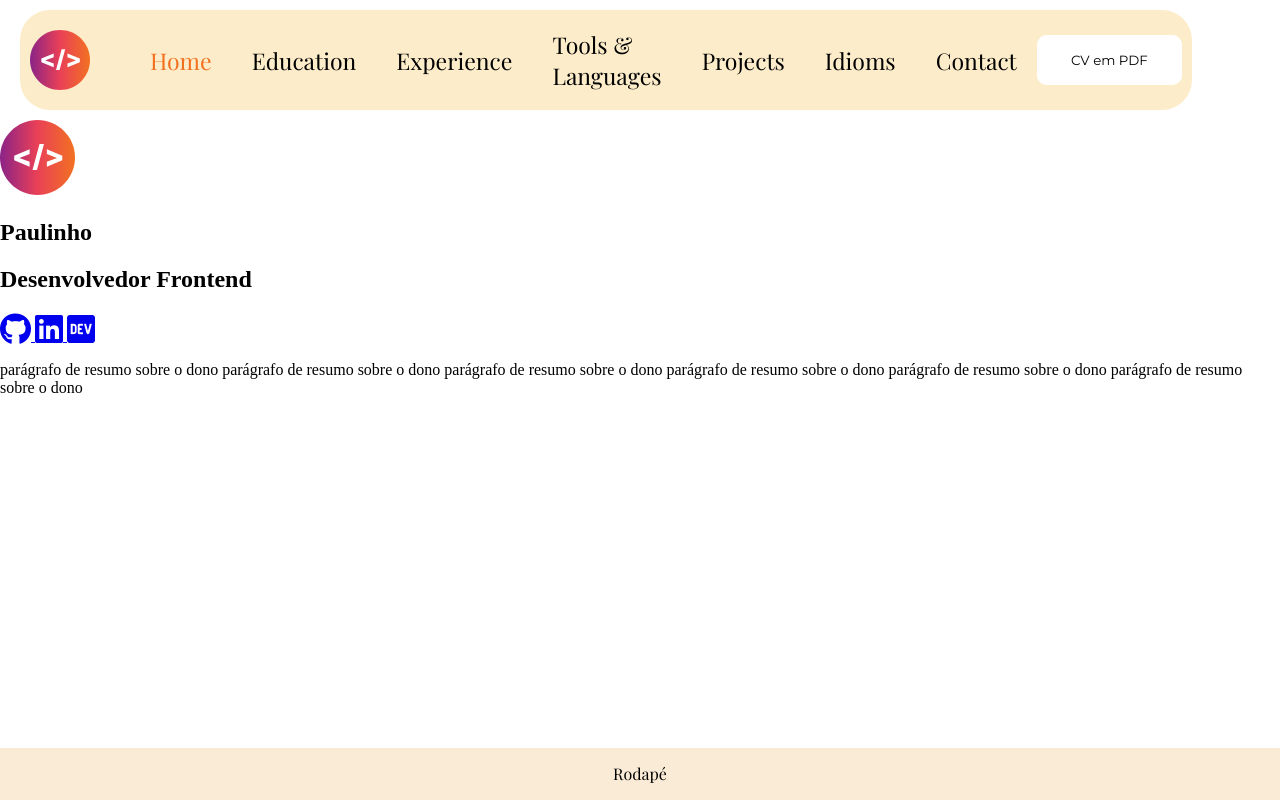
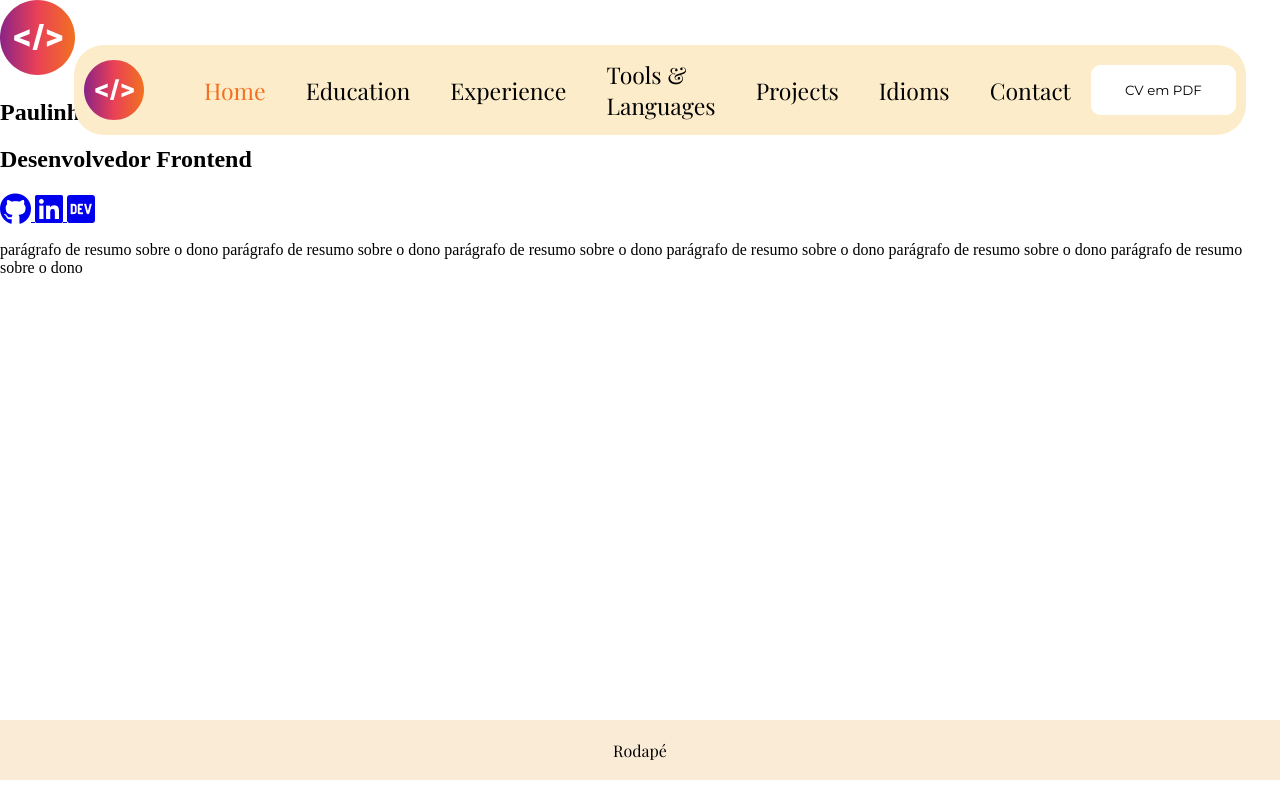
Before and after one commit to fllaviacorreia/aulas-ifbaiano-desenvolvimento-web, a plain HTML site: page code/portifolio/index.html in a window 1280 px wide. Drawn offline with Linux system fonts and the light colour scheme.

Commit message:
alter header

```diff
--- a/code/portifolio/css/header.css
+++ b/code/portifolio/css/header.css
@@ -2,9 +2,13 @@ header{
     width: 90%;
     margin: 10px 20px;
     padding: 10px;
-    height: 80px;
+    height: 70px;
     background-color: #fcecc9;
     border-radius: 30px;
+    position: absolute;
+    left: 50%;
+    top: 10%;
+    transform: translate(-50%, -50%);
 }
 
 .logoHeader{
```
